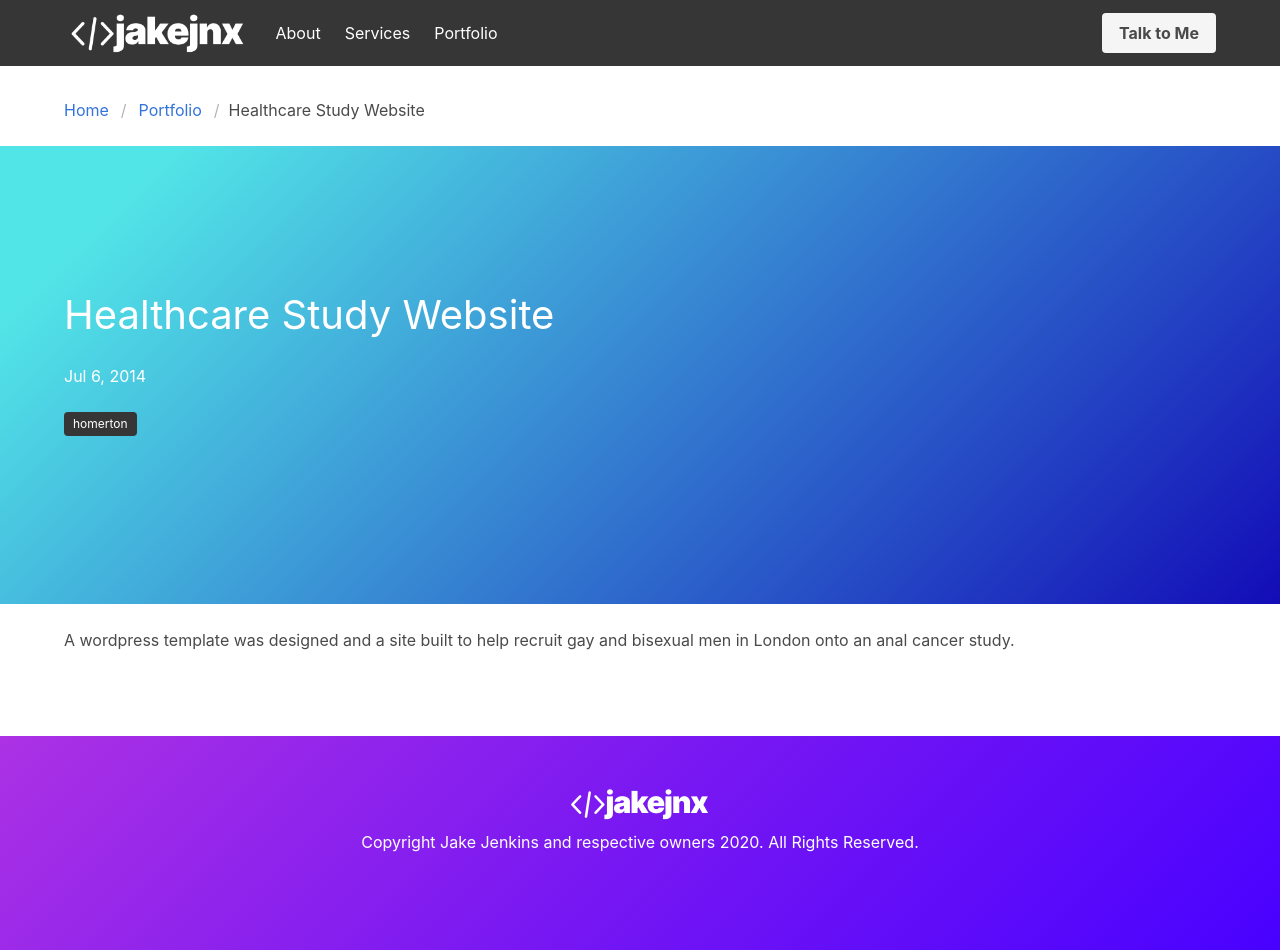
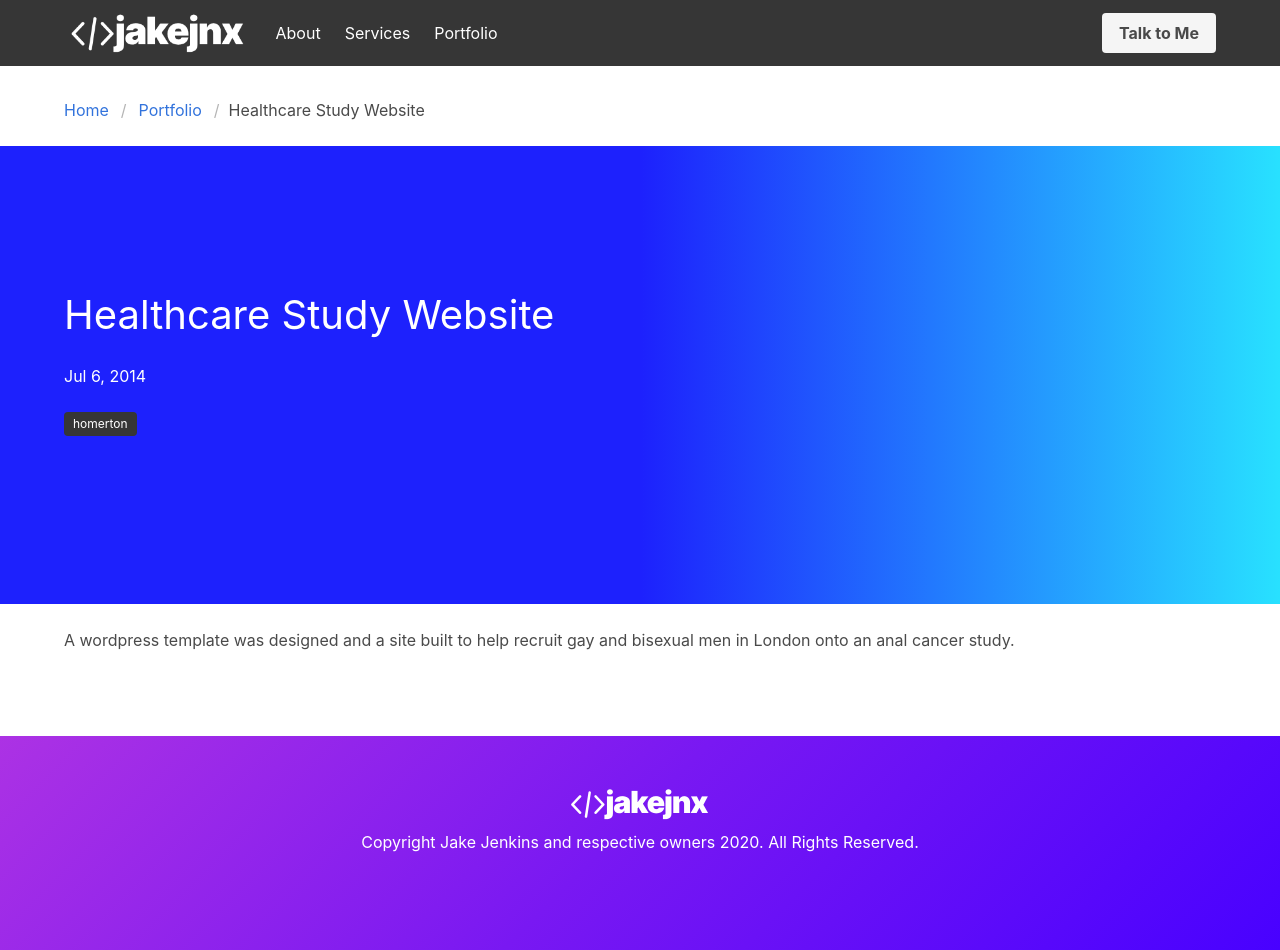
Before and after one commit to jake-jenkins/jjnx-bulma, a Jekyll site: the page built from _portfolio/healthcare-study-website.md, in a window 1280 px wide. Built offline with Jekyll 4.4.1, drawn with Linux system fonts in a browser that asks for light colours.

Commit message:
Update head.html

```diff
--- a/_includes/head.html
+++ b/_includes/head.html
@@ -21,7 +21,8 @@
     }
 
 .blue {
-background-image: linear-gradient( 135deg, #52E5E7 10%, #130CB7 100%);
+ background: rgb(29,33,253);
+background: linear-gradient(90deg, rgba(29,33,253,1) 50%, rgba(40,225,255,1) 100%);
 }
 
 .light-blue {
```
